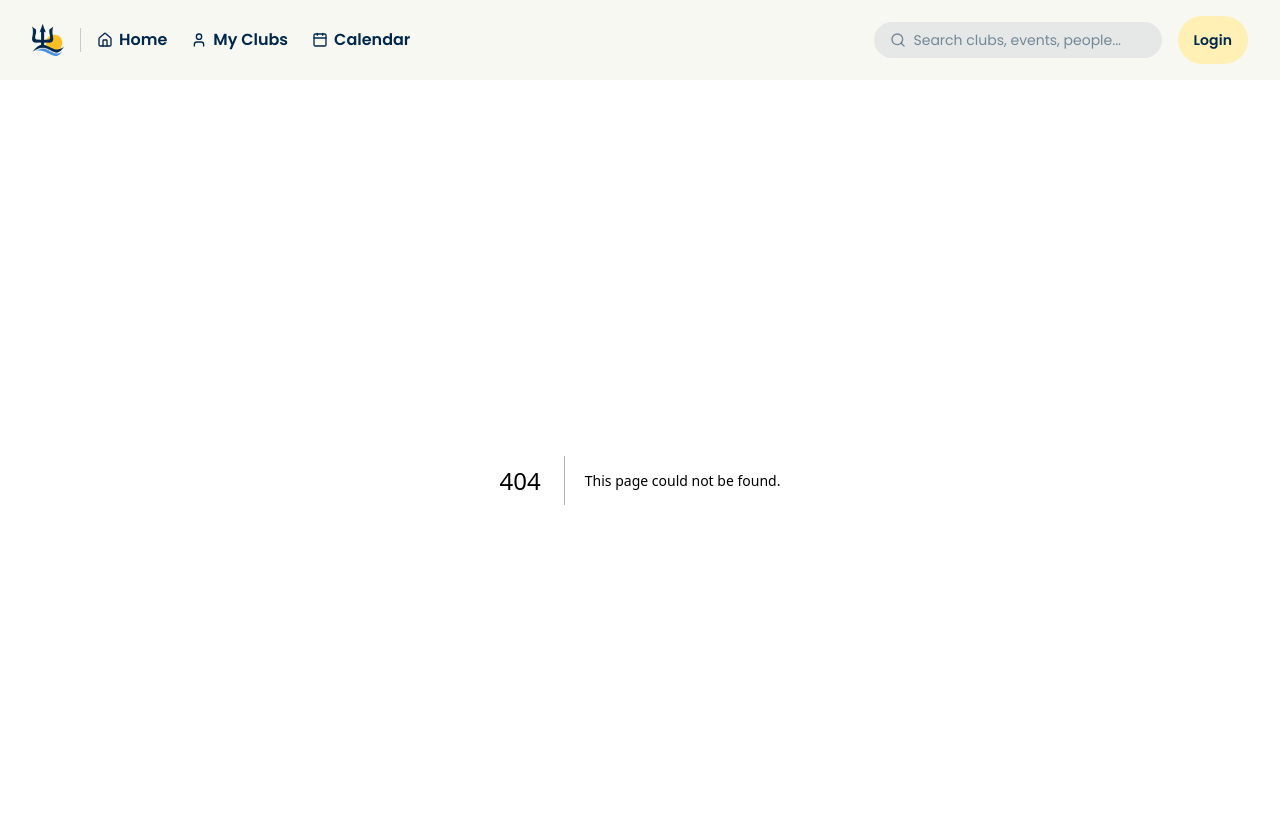
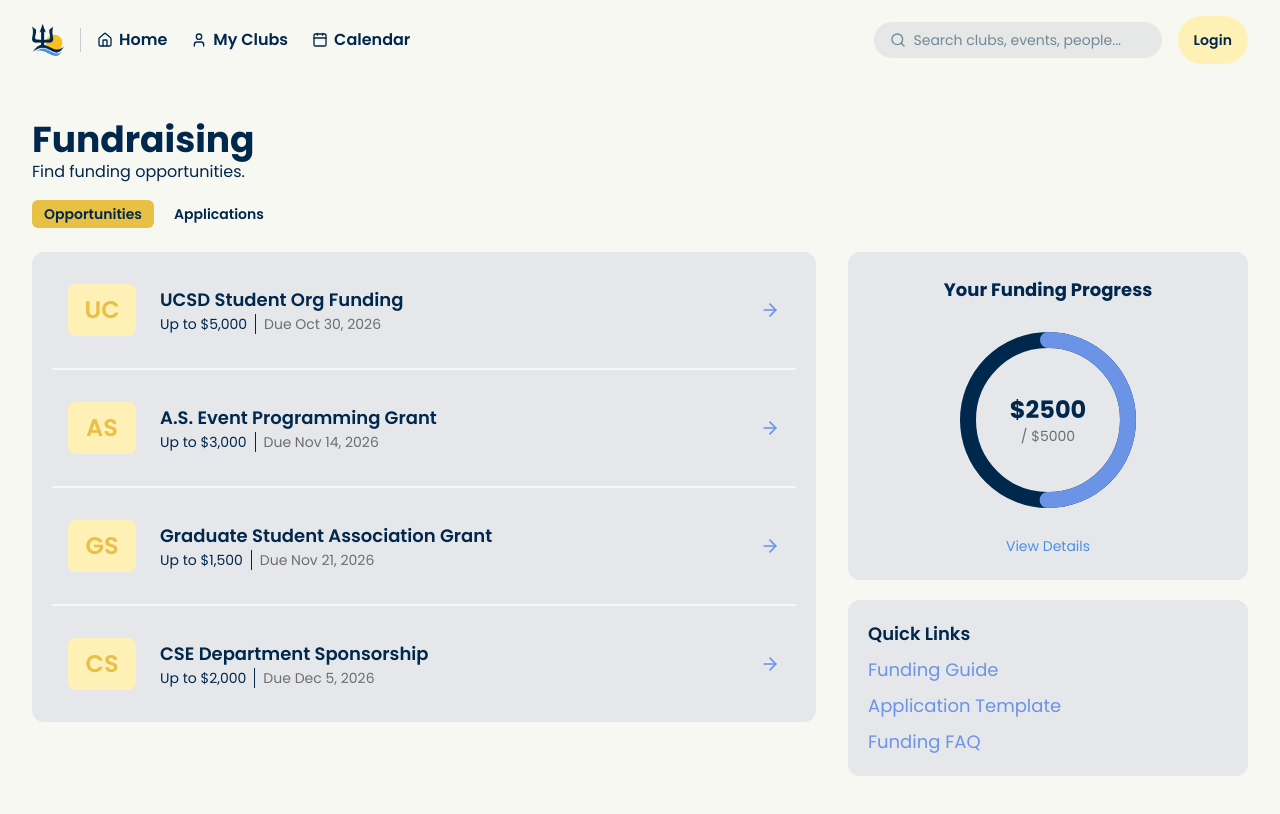
Before and after one commit to acmucsd-projects/su26-hack-team-2, a Next.js app: page /fundraising in a window 1280 px wide. Before the commit this address had no page. Shown: the top 814 px of the page. Built offline with nearby package versions, Linux system fonts and the light colour scheme.

Commit message:
create fundraising page and add quick link from dashboard

```diff
--- a/src/app/dashboard/page.tsx
+++ b/src/app/dashboard/page.tsx
@@ -53,6 +53,7 @@ const UPCOMING_EVENTS = [
 const QUICK_ACTIONS = [
   { href: "/events/new", label: "Create an Event" },
   { href: "/clubs/new", label: "Start a Club" },
+  { href: "/fundraising", label: "Find Funding" },
   { href: "/resources", label: "Resources and FAQ" },
   { href: "/profile", label: "My Profile" },
 ];
--- /dev/null
+++ b/src/app/fundraising/page.tsx
@@ -0,0 +1,15 @@
+import { FundraisingView } from '@/features/finance/components/FundraisingView';
+
+export default function FundraisingPage() {
+  return (
+    <div className='flex-1 bg-cream'>
+      <div className='mx-auto flex w-full max-w-[1440px] flex-col gap-4 px-8 py-10'>
+        <div>
+          <h1 className='text-4xl font-bold text-navy'>Fundraising</h1>
+          <p className='text-navy'>Find funding opportunities.</p>
+        </div>
+        <FundraisingView />
+      </div>
+    </div>
+  );
+}
--- a/src/components/ui/ProgressBar.tsx
+++ b/src/components/ui/ProgressBar.tsx
@@ -64,7 +64,7 @@ export default function ProgressBar(props: ProgressBarProps) {
               fill="none"
               strokeWidth={STROKE_WIDTH}
               strokeLinecap="round"
-              className="stroke-sky"
+              className="stroke-navy"
             />
             {percentage > 0 && (
             <circle
@@ -76,7 +76,7 @@ export default function ProgressBar(props: ProgressBarProps) {
               strokeLinecap="round"
               strokeDasharray={`${fillLength} ${CIRCUMFERENCE - fillLength}`}
               transform={`rotate(-90 ${CENTER} ${CENTER})`}
-              className="stroke-navy transition-all"
+              className="stroke-periwinkle transition-all"
             />
             )}
           </svg>
--- /dev/null
+++ b/src/features/finance/components/FundraisingView.tsx
@@ -0,0 +1,174 @@
+'use client';
+
+import { useState } from 'react';
+import Link from 'next/link';
+import { ArrowRight } from 'lucide-react';
+import { Badge, type BadgeVariant } from '@/components/ui/Badge';
+import ProgressBar from '@/components/ui/ProgressBar';
+import { cn } from '@/lib/utils';
+
+type Opportunity = {
+  id: string;
+  source: string;
+  name: string;
+  maxAmount: number;
+  due: Date;
+};
+
+type ApplicationStatus = 'approved' | 'pending' | 'draft' | 'rejected';
+
+type Application = {
+  id: string;
+  opportunityId: string;
+  requested: number;
+  status: ApplicationStatus;
+  submitted?: Date;
+};
+
+// ponytail: mock data until the funding tables exist in Supabase
+const opportunities: Opportunity[] = [
+  { id: '1', source: 'UC', name: 'UCSD Student Org Funding', maxAmount: 5000, due: new Date(2026, 9, 30) },
+  { id: '2', source: 'AS', name: 'A.S. Event Programming Grant', maxAmount: 3000, due: new Date(2026, 10, 14) },
+  { id: '3', source: 'GS', name: 'Graduate Student Association Grant', maxAmount: 1500, due: new Date(2026, 10, 21) },
+  { id: '4', source: 'CS', name: 'CSE Department Sponsorship', maxAmount: 2000, due: new Date(2026, 11, 5) },
+];
+
+const applications: Application[] = [
+  { id: 'a1', opportunityId: '1', requested: 2500, status: 'approved', submitted: new Date(2026, 8, 2) },
+  { id: 'a2', opportunityId: '2', requested: 1200, status: 'pending', submitted: new Date(2026, 8, 20) },
+  { id: 'a3', opportunityId: '4', requested: 2000, status: 'draft' },
+];
+
+const statusBadge: Record<ApplicationStatus, { variant: BadgeVariant; label: string }> = {
+  approved: { variant: 'complete', label: 'Approved' },
+  pending: { variant: 'pending', label: 'Pending' },
+  draft: { variant: 'draft', label: 'Draft' },
+  rejected: { variant: 'urgent', label: 'Rejected' },
+};
+
+const quickLinks = [
+  { href: '/fundraising/guide', label: 'Funding Guide' },
+  { href: '/fundraising/template', label: 'Application Template' },
+  { href: '/fundraising/faq', label: 'Funding FAQ' },
+];
+
+const FUNDING_GOAL = 5000;
+
+const tabs = ['Opportunities', 'Applications'] as const;
+
+const formatDate = (d: Date) => d.toLocaleString('en-US', { month: 'short', day: 'numeric', year: 'numeric' });
+
+export function FundraisingView() {
+  const [tab, setTab] = useState<(typeof tabs)[number]>('Opportunities');
+
+  const raised = applications
+    .filter((a) => a.status === 'approved')
+    .reduce((sum, a) => sum + a.requested, 0);
+
+  return (
+    <div className='flex flex-col gap-6'>
+      <div className='flex gap-2'>
+        {tabs.map((t) => (
+          <button
+            key={t}
+            onClick={() => setTab(t)}
+            className={cn(
+              'rounded-md px-3 py-1 text-sm font-semibold text-navy transition',
+              tab === t ? 'bg-marigold' : 'hover:bg-gray-200'
+            )}
+          >
+            {t}
+          </button>
+        ))}
+      </div>
+
+      <div className='grid grid-cols-1 gap-8 lg:grid-cols-[1fr_400px]'>
+        <ul className='self-start rounded-xl bg-gray-200 px-5'>
+          {tab === 'Opportunities'
+            ? opportunities.map((o) => (
+                <ListRow
+                  key={o.id}
+                  href={`/fundraising/opportunities/${o.id}`}
+                  source={o.source}
+                  title={o.name}
+                  primary={`Up to $${o.maxAmount.toLocaleString()}`}
+                  secondary={`Due ${formatDate(o.due)}`}
+                />
+              ))
+            : applications.map((a) => {
+                const o = opportunities.find((op) => op.id === a.opportunityId)!;
+                const badge = statusBadge[a.status];
+                return (
+                  <ListRow
+                    key={a.id}
+                    href={`/fundraising/applications/${a.id}`}
+                    source={o.source}
+                    title={o.name}
+                    primary={`Requested $${a.requested.toLocaleString()}`}
+                    secondary={a.submitted ? `Submitted ${formatDate(a.submitted)}` : 'Not submitted'}
+                    badge={<Badge variant={badge.variant}>{badge.label}</Badge>}
+                  />
+                );
+              })}
+        </ul>
+
+        <div className='flex flex-col gap-5'>
+          <div className='rounded-xl bg-gray-200 p-6'>
+            <ProgressBar
+              shape='circle'
+              variant='amount'
+              value={raised}
+              max={FUNDING_GOAL}
+              label='Your Funding Progress'
+              detailsHref='/fundraising/progress'
+            />
+          </div>
+
+          <div className='rounded-xl bg-gray-200 p-5'>
+            <h2 className='mb-2 text-lg font-semibold text-navy'>Quick Links</h2>
+            <ul className='flex flex-col gap-2'>
+              {quickLinks.map((l) => (
+                <li key={l.href}>
+                  <Link href={l.href} className='text-lg text-periwinkle hover:underline'>
+                    {l.label}
+                  </Link>
+                </li>
+              ))}
+            </ul>
+          </div>
+        </div>
+      </div>
+    </div>
+  );
+}
+
+type ListRowProps = {
+  href: string;
+  source: string;
+  title: string;
+  primary: string;
+  secondary: string;
+  badge?: React.ReactNode;
+};
+
+function ListRow({ href, source, title, primary, secondary, badge }: ListRowProps) {
+  return (
+    <li className='border-b-2 border-cream last:border-b-0'>
+      <Link href={href} className='group flex items-center gap-6 px-4 py-8'>
+        <div className='flex h-13 w-17 shrink-0 items-center justify-center rounded-lg bg-butter text-2xl font-semibold text-marigold'>
+          {source}
+        </div>
+        <div className='min-w-0 flex-1 text-navy'>
+          <p className='truncate text-lg font-semibold'>{title}</p>
+          <p className='text-sm'>
+            {primary}
+            <span className='mx-2 border-l border-navy' />
+            <span className='text-ash'>{secondary}</span>
+          </p>
+        </div>
+        {badge}
+        <ArrowRight className='h-5 w-5 shrink-0 text-periwinkle transition group-hover:translate-x-1' />
+      </Link>
+    </li>
+  );
+}
```
